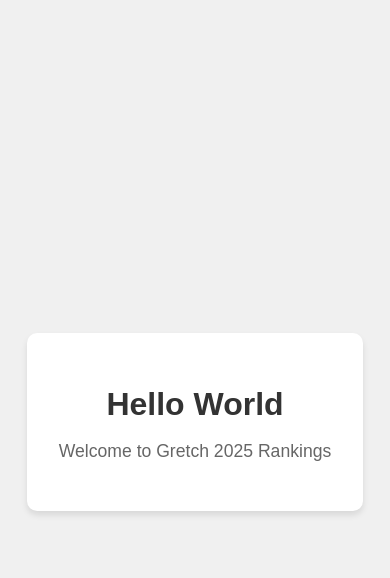
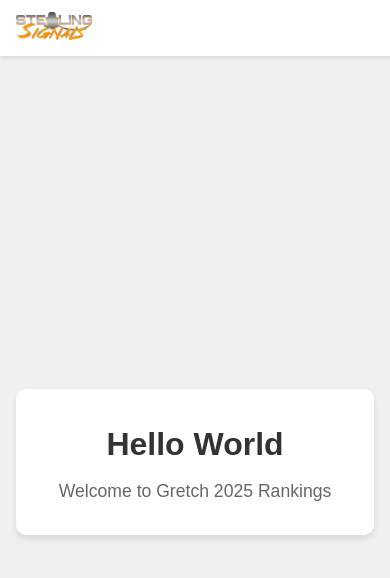
Before and after one commit to Alt0Pal0/Gretch-2025-Rankings, a plain HTML site: page index.html in a window 390 px wide. Drawn offline with Linux system fonts and the light colour scheme.

Commit message:
hello world

```diff
--- a/index.html
+++ b/index.html
@@ -7,34 +7,97 @@
     <style>
         body {
             font-family: Arial, sans-serif;
+            margin: 0;
+            background-color: #f0f0f0;
+            min-height: 100vh;
+        }
+
+        .header {
+            background-color: white;
+            padding: 1rem 2rem;
+            box-shadow: 0 2px 4px rgba(0, 0, 0, 0.1);
+            position: sticky;
+            top: 0;
+            z-index: 100;
+        }
+
+        .logo {
+            height: 40px;
+            width: auto;
+            max-width: 200px;
+        }
+
+        .main-content {
             display: flex;
             justify-content: center;
             align-items: center;
-            min-height: 100vh;
-            margin: 0;
-            background-color: #f0f0f0;
+            min-height: calc(100vh - 80px);
+            padding: 2rem;
         }
+
         .container {
             text-align: center;
             padding: 2rem;
             background-color: white;
             border-radius: 10px;
             box-shadow: 0 4px 6px rgba(0, 0, 0, 0.1);
+            max-width: 600px;
+            width: 100%;
         }
+
         h1 {
             color: #333;
             margin-bottom: 1rem;
         }
+
         p {
             color: #666;
             font-size: 1.1rem;
         }
+
+        /* Responsive design */
+        @media (max-width: 768px) {
+            .header {
+                padding: 0.75rem 1rem;
+            }
+
+            .logo {
+                height: 32px;
+                max-width: 150px;
+            }
+
+            .main-content {
+                padding: 1rem;
+                min-height: calc(100vh - 64px);
+            }
+
+            .container {
+                padding: 1.5rem;
+            }
+        }
+
+        @media (max-width: 480px) {
+            .logo {
+                height: 28px;
+                max-width: 120px;
+            }
+
+            .container {
+                padding: 1rem;
+            }
+        }
     </style>
 </head>
 <body>
-    <div class="container">
-        <h1>Hello World</h1>
-        <p>Welcome to Gretch 2025 Rankings</p>
-    </div>
+    <header class="header">
+        <img src="logo.png" alt="Stealing Signals" class="logo">
+    </header>
+
+    <main class="main-content">
+        <div class="container">
+            <h1>Hello World</h1>
+            <p>Welcome to Gretch 2025 Rankings</p>
+        </div>
+    </main>
 </body>
 </html>
```
Also changed, not shown: logo.png (added).
